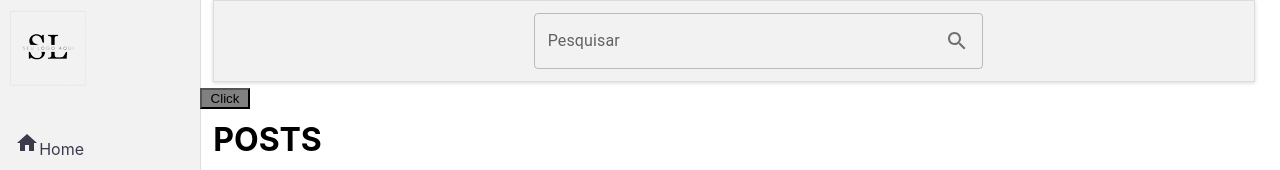
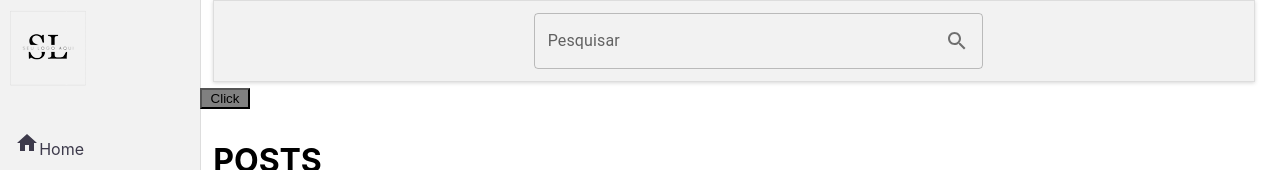
Before and after one commit to sitedoed/dashboard-one, a React (Create React App) app: page /posts in a window 1280 px wide. Shown: the top 170 px of the page. Built offline with nearby package versions, Linux system fonts and the light colour scheme.

Commit message:
Layout toggle 0.2

```diff
--- a/src/components/Layout.css
+++ b/src/components/Layout.css
@@ -1,11 +1,25 @@
 .layout {
-display: grid;
-grid-template-columns: auto 1fr;
-grid-template-rows: auto 1fr;
-grid-template-areas:
-  "sidebar topbar"
-  "sidebar main";
+  display: flex;
+  flex-direction: row;
+  height: 100vh;
 }
+
+.sidebar-container {
+  flex-grow: 1;
+  flex-basis: 16.666%;
+  transition: flex-basis 0.3s ease-in-out;
+}
+
+.main-container {
+  display: flex;
+  flex-direction: column;
+  flex-grow: 1;
+  flex-basis: 83.334%;
+  transition: flex-basis 0.3s ease-in-out;
+}
+
+
+
 .content {
   grid-area: main;
 }
@@ -27,12 +41,28 @@ grid-template-areas:
 }
 
 .topbar {
-  grid-area: topbar;
   width: 100%;
+}
 
-  @media (min-width: 960px) {
-    width: calc(100% - 240px);
-  }
+.topbar-collapsed {
+  width: calc(100% - 64px);
+}
+
+.topbar-expanded {
+  width: 100%;
+}
+
+.search-container {
+  display: flex;
+  align-items: center;
+  justify-content: flex-end;
+  flex-grow: 1;
+  padding-right: 13rem;
+}
+
+.topbar-search-input {
+  width: 100%;
+  max-width: 50ch;
 }
 
 .main-content{
--- a/src/components/Layout.jsx
+++ b/src/components/Layout.jsx
@@ -1,35 +1,28 @@
-import React, { useState } from 'react'
+import React, { useState } from 'react';
 import Box from '@mui/material/Box';
 import Grid from '@mui/material/Grid';
 import Sidebar from './Sidebar';
 import TopBar from './TopBar';
 import './Layout.css';
 
-
 export default function Layout(props) {
-
-    const [isSidebarOpen, setIsSidebarOpen] = useState(false);
+  const [isSidebarOpen, setIsSidebarOpen] = useState(true);
 
   const handleSidebarToggle = () => {
-    //  console.log('Sidebar toggle clicked');
     setIsSidebarOpen(!isSidebarOpen);
   };
 
   return (
-    <div>
-        <Box sx={{ flexGrow: 1 }}>
-            <Grid container>
-                <Grid item xs={6} md={2}>
-                    <Sidebar  isOpen={isSidebarOpen} onToggle={handleSidebarToggle}/>
-                </Grid>
-                <Grid item xs={6} md={10} className={`content ${isSidebarOpen ? 'content-expanded' : 'content-collapsed'}`}>
-                    <TopBar />
+    <div className="layout">
+      <div className="sidebar-container" style={{ flex: isSidebarOpen ? '1 1 16.666%' : '0 0 0' }}>
+        <Sidebar isOpen={isSidebarOpen} onToggle={handleSidebarToggle} />
+      </div>
+      <div className="main-container" style={{ flex: isSidebarOpen ? '1 1 83.334%' : '1 1 100%' }}>
+        <TopBar isOpen={isSidebarOpen} onToggle={handleSidebarToggle} />
         <div className='main-content'>
           {props.children}
         </div>
-                </Grid>
-            </Grid>
-        </Box>
       </div>
-  )
+    </div>
+  );
 }
--- a/src/components/Sidebar.jsx
+++ b/src/components/Sidebar.jsx
@@ -1,4 +1,4 @@
-import React, { useState } from 'react';
+import React from 'react';
 import { Link } from 'react-router-dom';
 import './Sidebar.css';
 import seulogo from '../assets/images/seu-logo1.png';
@@ -9,32 +9,67 @@ import InsertChartIcon from '@mui/icons-material/InsertChart';
 import OpenInNewIcon from '@mui/icons-material/OpenInNew';
 import BookIcon from '@mui/icons-material/Book';
 
-export default function Sidebar() {
-
-    const [isOpen, setIsOpen] = useState(true);
-
-    const toggleSidebar = () => {
-      console.log('Sidebar toggle clicked');
-      setIsOpen(!isOpen);
+export default function Sidebar(props) {
+  const handleSidebarToggle = () => {
+    if (props.onToggle) {
+      props.onToggle();
+    }
   };
 
   return (
-    <>
-        <div className={`sidebar ${isOpen ? 'open' : ''}`}>
-          <a href='/'><img src={seulogo} alt="seu logo" /></a>
-          <button className='sidebar-toggle-btn' onClick={toggleSidebar}>Click</button>
+    <div className={`sidebar ${props.isOpen ? 'open' : ''}`}>
+      <a href="/">
+        <img src={seulogo} alt="seu logo" />
+      </a>
+      <button className="sidebar-toggle-btn" onClick={handleSidebarToggle}>
+        Click
+      </button>
       <nav>
         <ul>
-              <li><Link to={'/'}><HomeIcon />Home</Link></li>
-              <li><Link to={'/contato'}><ContactMailIcon />Contato</Link></li>
-              <li><Link to={'/projeto'}><DashboardIcon />Projeto</Link></li>
-              <li><Link to={'/graficos'}><InsertChartIcon />Gráficos</Link></li>
-              <li><Link to={'/documentacao'}><InsertChartIcon />Documentação</Link></li>
-              <li><Link to={'/posts'}><BookIcon />Posts</Link></li>
-              <li><a href="https://dashboard-one-react.netlify.app/" target='_blank' rel="noreferrer"><OpenInNewIcon />Netlify</a></li>
+          <li>
+            <Link to={'/'}>
+              <HomeIcon />
+              Home
+            </Link>
+          </li>
+          <li>
+            <Link to={'/contato'}>
+              <ContactMailIcon />
+              Contato
+            </Link>
+          </li>
+          <li>
+            <Link to={'/projeto'}>
+              <DashboardIcon />
+              Projeto
+            </Link>
+          </li>
+          <li>
+            <Link to={'/graficos'}>
+              <InsertChartIcon />
+              Gráficos
+            </Link>
+          </li>
+          <li>
+            <Link to={'/documentacao'}>
+              <InsertChartIcon />
+              Documentação
+            </Link>
+          </li>
+          <li>
+            <Link to={'/posts'}>
+              <BookIcon />
+              Posts
+            </Link>
+          </li>
+          <li>
+            <a href="https://dashboard-one-react.netlify.app/" target="_blank" rel="noreferrer">
+              <OpenInNewIcon />
+              Netlify
+            </a>
+          </li>
         </ul>
       </nav>
     </div>
-    </>
-  )
+  );
 }
--- a/src/components/TopBar.css
+++ b/src/components/TopBar.css
@@ -8,7 +8,7 @@
   justify-content: space-between;
   background-color: #f2f2f2;
   border: 1px solid #ddd;
-  z-index:999;
+  z-index: 999;
   flex-grow: 1;
 }
 
@@ -29,6 +29,6 @@
 }
 
 .topbar-search-input {
-  width: 100%; /* ajusta a largura do input */
-  max-width: 50ch; /* mantém a largura máxima */
+  width: 100%;
+  max-width: 50ch;
 }
--- a/src/components/TopBar.jsx
+++ b/src/components/TopBar.jsx
@@ -3,23 +3,22 @@ import './TopBar.css';
 import { FormControl, InputAdornment, InputLabel, OutlinedInput } from '@mui/material';
 import SearchIcon from '@mui/icons-material/Search';
 
-
-export default function TopBar() {
-  const [isSidebarOpen, setIsSidebarOpen] = useState(true);
+export default function TopBar(props) {
+  const { isOpen, onToggle } = props;
   const [topBarWidth, setTopBarWidth] = useState('100%');
   const [isTopBarCollapsed, setIsTopBarCollapsed] = useState(false);
 
   useEffect(() => {
     const handleResize = () => {
-      setTopBarWidth(isSidebarOpen ? 'calc(100% - 240px)' : '100%');
-      setIsTopBarCollapsed(!isSidebarOpen);
+      setTopBarWidth(isOpen ? 'calc(100% - 240px)' : '100%');
+      setIsTopBarCollapsed(!isOpen);
     };
     handleResize();
     window.addEventListener('resize', handleResize);
     return () => {
       window.removeEventListener('resize', handleResize);
     };
-  }, [isSidebarOpen]);
+  }, [isOpen]);
 
   return (
     <div className={`topbar ${isTopBarCollapsed ? 'topbar-collapsed' : 'topbar-expanded'}`} style={{ width: topBarWidth }}>
@@ -39,6 +38,5 @@ export default function TopBar() {
         </FormControl>
       </div>
     </div>
-
-  )
+  );
 }
```
Lines whose indentation alone changed are shown as unchanged.
